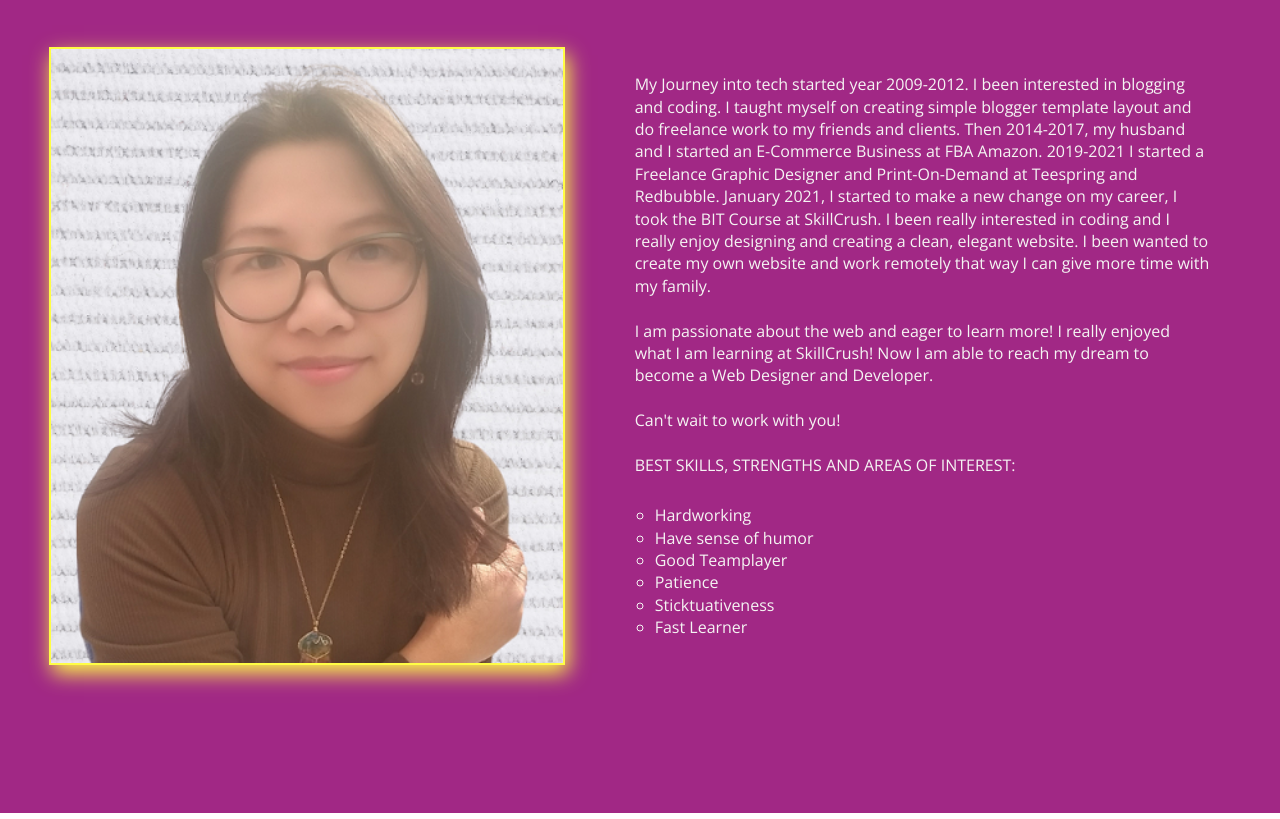
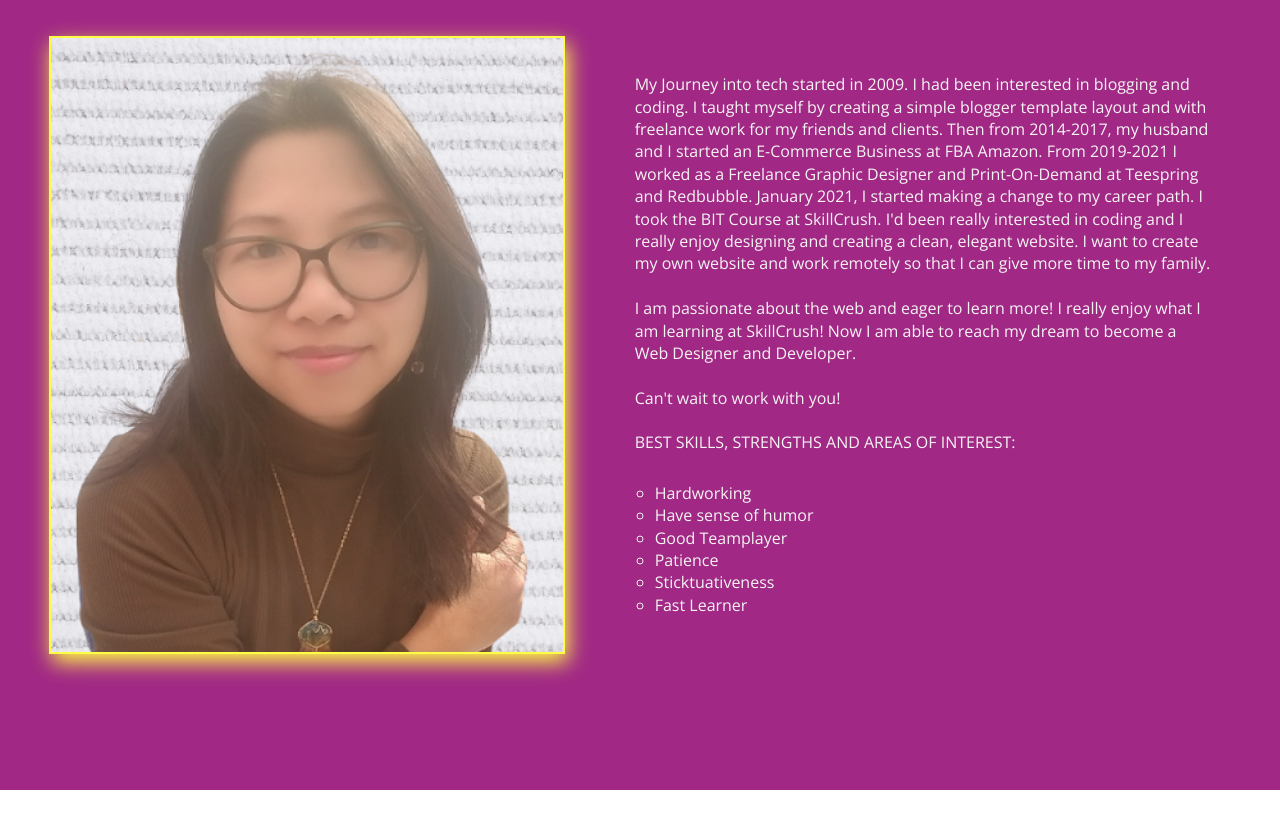
Before and after one commit to sfemikey/sfemikeydesign, a website: page index.html in a window 1280 px wide. Shown: the part 3613-4432 px from the top of the page. Drawn offline with nearby package versions, Linux system fonts and the light colour scheme.

Commit message:
Changes in About Section

```diff
--- a/index.html
+++ b/index.html
@@ -123,14 +123,14 @@
       <img src="img/myphoto.png" alt="My Photo" />
     </figure>
       <div class="about-description">
-          <p>My Journey into tech started year 2009-2012. I been interested in blogging and coding.
-            I taught myself on creating simple blogger template layout and do freelance work to my friends and
-            clients. Then 2014-2017, my husband and I started an E-Commerce Business at FBA Amazon.
-            2019-2021 I started a Freelance Graphic Designer and Print-On-Demand at Teespring and Redbubble.
-            January 2021, I started to make a new change on my career, I took  the BIT Course at SkillCrush.
-            I been really interested in coding and I really enjoy designing and creating a clean, elegant
-            website. I been wanted to create my own website and work remotely that way I can give more
-            time with my family.<br><br>I am passionate about the web and eager to learn more! I really enjoyed what I am learning
+          <p>My Journey into tech started in 2009. I had been interested in blogging and coding.
+            I taught myself by creating a simple blogger template layout and with freelance work for my friends and
+            clients. Then from 2014-2017, my husband and I started an E-Commerce Business at FBA Amazon.
+            From 2019-2021 I worked as a Freelance Graphic Designer and Print-On-Demand at Teespring and Redbubble.
+            January 2021, I started making a change to my career path. I took  the BIT Course at SkillCrush.
+            I'd been really interested in coding and I really enjoy designing and creating a clean, elegant
+            website. I want to create my own website and work remotely so that I can give more
+            time to my family.<br><br>I am passionate about the web and eager to learn more! I really enjoy what I am learning
             at SkillCrush! Now I am able to reach my dream to become a Web Designer and Developer.<br><br>Can't wait
             to work with you!<br><br>BEST SKILLS, STRENGTHS AND AREAS OF INTEREST:</p>
 
```
